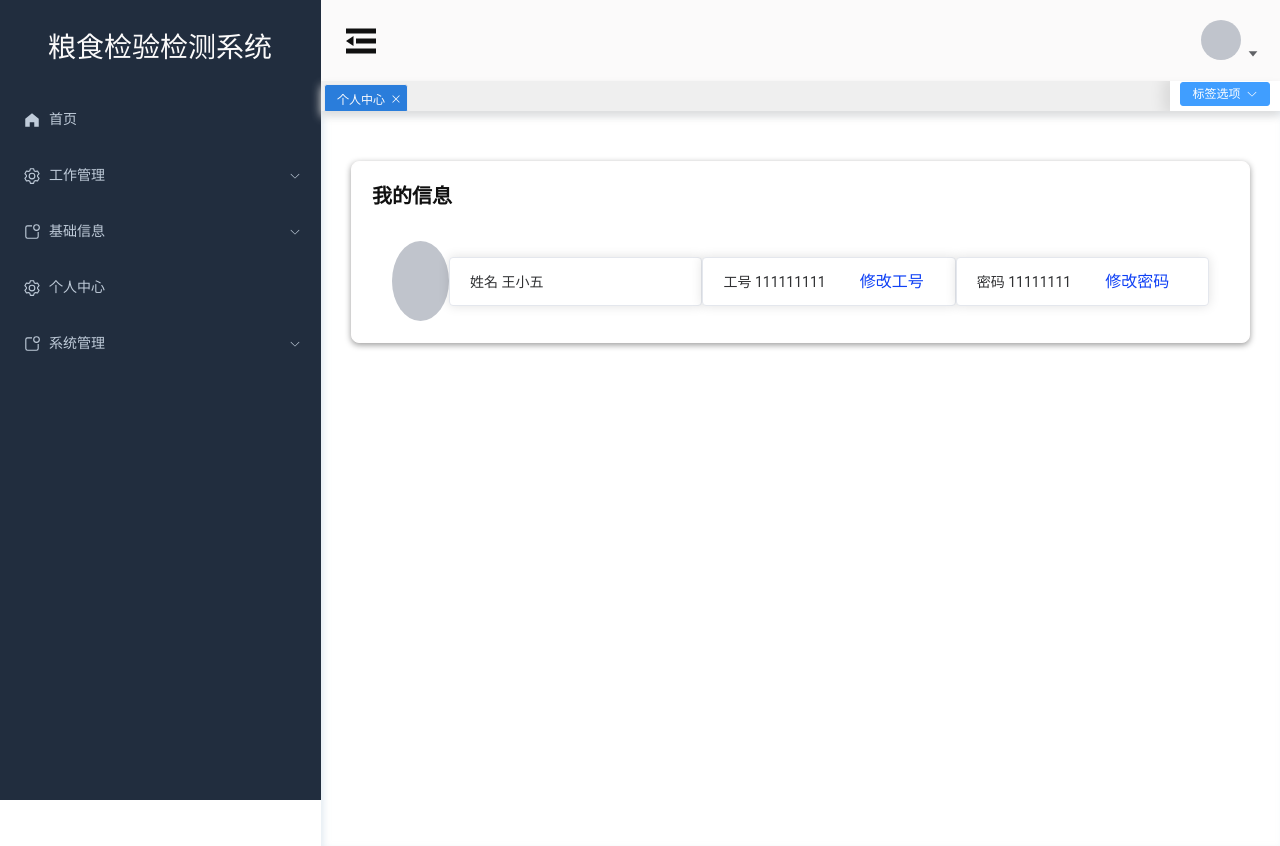
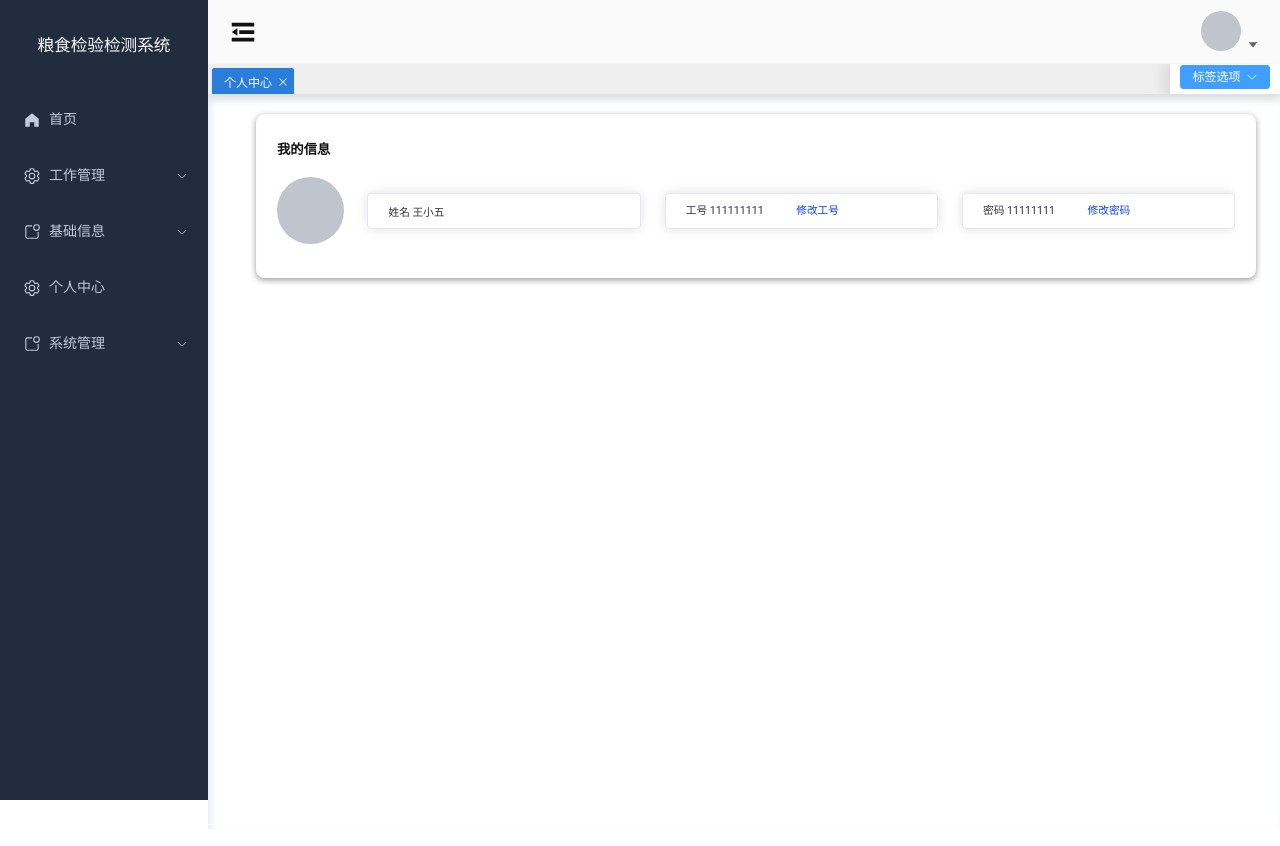
Before and after one commit to jobgege/GranarySystem-PC, a Vue app: page /personhome in a window 1280 px wide. Built offline with nearby package versions, Linux system fonts and the light colour scheme.

Commit message:
fix:个人信息组件的自适应处理
替换px单位为rem与vh/vw

```diff
--- a/src/components/Header.vue
+++ b/src/components/Header.vue
@@ -84,6 +84,6 @@ const handleQuit = () => {
 .left{
     position: relative;
     float: left;
-    font-size:40px;
+    font-size:30px;
 }
 </style>
--- a/src/components/Information.vue
+++ b/src/components/Information.vue
@@ -1,10 +1,9 @@
 <template>
-    <div>
     <el-card class="father">
             <h4>我的信息</h4>
         <div class="card">
             <!-- 用户头像 -->
-                <el-avatar :size="80" :src="user.imgUrl"  />
+            <el-avatar style="width: 5.2vw;height:5.2vw;" :src="user.imgUrl"  />
             <el-card class="son">
                 <span>
                     姓名
@@ -36,9 +35,7 @@
                 </span>
             </el-card>
         </div>
-
     </el-card>
-    </div>
 </template>
 
 <script setup>
@@ -57,56 +54,59 @@ const user = reactive({
 </script>
 <style scoped lang="less">
     .el-card.father{
-        margin: 1.875rem ;
+        //注意其它组件也要做同样的定位处理，直接复用的卡片元素
+        position: relative;
         top: 1.25rem;
-        position: relative;
-        // width: 75vw;
-        height: 11.25rem;
+        left:3.75vw;
+        width: 78vw;
         border-radius: .5rem;
         background-color: rgba(255,255,255,1);
         color: rgba(16,16,16,1);
-        font-size: .875rem;
         box-shadow: 0rem .125rem .375rem 0rem rgba(0,0,0,0.4);
         font-family: Roboto;
         border: .0625rem solid rgba(255,254,254,1);
     }
     h4{
-        width: 5rem;
-        height: 1.8125rem;
-        line-height: 1.8125rem;
+        //标题:个人信息
+        height: 29.003px;
+        line-height: 29.003px;
         color: rgb(16,16,16);
-        font-size: 1.25rem;
+        font-size: 1.041vw;
         font-family: SourceHanSansSC-bold;
     }
     .card{
-        margin: 1.25rem 1.25rem;
+        //内部div的样式
+        display:flex ;
+        align-items: center;
+        justify-content: space-between;
+        height: 11.68vh;
+    }
+    .son{
+        //内部卡片的样式，flex布局
+        height:4.3vh;
+        width: 21.2vw;
         display:flex ;
         align-items: center;
         justify-content: space-between
     }
-    .son{
-        height: 2.9375rem;
-        width: 22rem;
-        display:flex ;
-        align-items: center;
-    }
-    @media screen and (max-width: 1600)
-    {
-        .son{
-        height: 2.9375rem;
-        width: 15rem;
-    }
-    }
+    // @media screen and (max-width: 1600)
+    // {
+    //     .son{
+    //     height: 2.9375rem;
+    //     width: 12rem;
+    // }
+    // }
     span{
-        margin: .625rem 0;
+        //文字样式
+        margin: 1.333vw 0;
+        font-size: 0.833vw;
     }
     .link{
         margin-left:1.875rem ;
-        width: 64px;
-        height: 29px;
-        line-height: 29px;
+        width: 8.533vw;
+        height: 3.867vw;
+        line-height: 3.867vw;
         color: rgba(15,64,245,1);
-        font-size: 16px;
         text-align: left;
         font-family: SourceHanSansSC-regular;
     }
--- a/src/components/LeftBar.vue
+++ b/src/components/LeftBar.vue
@@ -237,12 +237,11 @@ onMounted(() => {
 }
 
 .title{
-    position: absolute;
-    left: 3rem;
-    top: 1.6875rem;
-    width: 14rem;
-    height: 2.5625rem;
-    font-size: 1.75rem;
+    display: flex;
+    text-align: center;
+    justify-content: center;
+    line-height: 5.75rem;
+    font-size: 1.3vw;
 }
 
 img {
@@ -261,4 +260,7 @@ img {
 .el-menu-item{
 	background:rgba(33,45,62,1)!important;
 }
+.el-sub-menu{
+    background:rgba(33,45,62,1)!important;
+}
 </style>
--- a/src/index.css
+++ b/src/index.css
@@ -1,4 +1,6 @@
 *{
     margin: 0;
     padding: 0;
+    overflow-x: hidden;
+    overflow-y: hidden;
 }
--- a/src/views/LoginPage.vue
+++ b/src/views/LoginPage.vue
@@ -67,7 +67,6 @@ const login = () => {
         .login-main-picture {
             float: left;
             width: 728px;
-
             height: 100%;
             background: url('src/assets/login.png') no-repeat;
         }
--- a/src/views/PersonPage.vue
+++ b/src/views/PersonPage.vue
@@ -1,8 +1,6 @@
 <template>
-    <div>
-        <Informa>
-        </Informa>
-    </div>
+    <Informa>
+    </Informa>
 </template>
 
 <script setup>
--- a/src/views/homepage.vue
+++ b/src/views/homepage.vue
@@ -1,10 +1,9 @@
 <template>
     <div class="common-layout">
       <el-container>
-        <el-aside :width="CollapseStore.isCollapse ? '4.0625rem' : '20.0625rem'" class="asider">
+        <el-aside :width="CollapseStore.isCollapse ? '4.0625rem' : '16.25vw'" class="asider">
           <LeftBar></LeftBar>
         </el-aside>
-
         <el-container>
           <el-header class="header">
             <Header></Header>
@@ -42,7 +41,7 @@
   }
 
   .header {
-    height: 5.0625rem;
+    height: 4rem;
     background-color: rgba(251,250,250,1);
   }
   </style>
```
Lines whose indentation alone changed are shown as unchanged.
